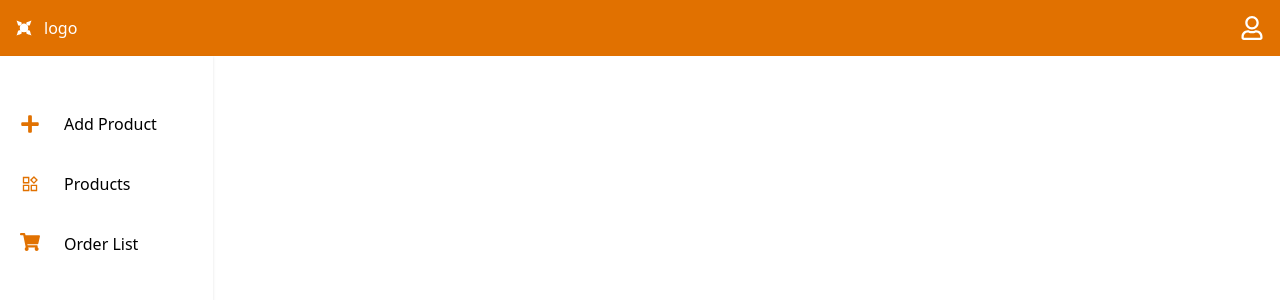
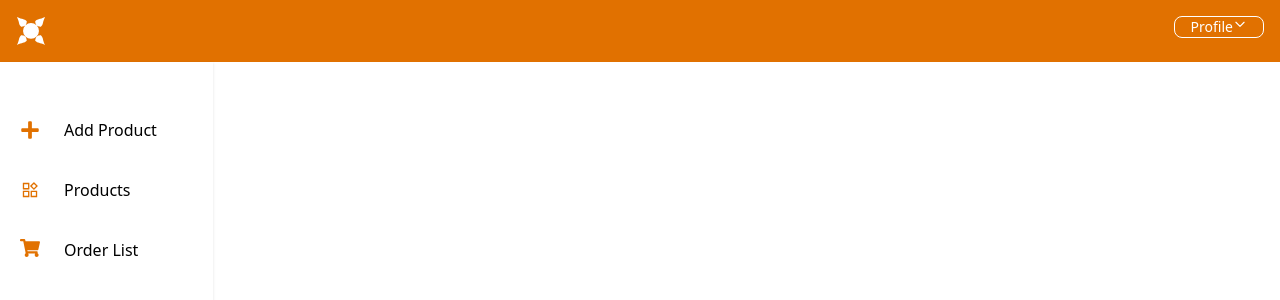
Before and after one commit to Rahulpardhan001/T-ShritApp, a React (Vite) app in the folder admin/: page / in a window 1280 px wide. Shown: the top 300 px of the page. Built offline with nearby package versions, Linux system fonts and the light colour scheme.

Commit message:
add dropdown functnality

```diff
--- a/admin/src/components/Navbar.jsx
+++ b/admin/src/components/Navbar.jsx
@@ -2,19 +2,39 @@ import React, { useState } from 'react'
 import { FaRegUser } from "react-icons/fa";
 import { GiLevelFour } from "react-icons/gi";
 import { RiLogoutCircleRLine } from "react-icons/ri";
+import { useDispatch } from 'react-redux';
+import {Link, useNavigate} from 'react-router-dom'
+import { logout } from '../Redux-toolkit/Slice/authSlice';
+import { Dropdown } from "flowbite-react";
 function Navbar() {
   const [toggle,setToggle] = useState(false)
+ const navigate =  useNavigate()
+  const dispatch = useDispatch();
   const handletoggle =()=>{
     setToggle((prev)=> !prev)
   }
 
+
+  const handleLogout =()=>{
+    console.log("hello")
+    dispatch(logout());
+    navigate("/login");
+  }
+
   return (
-    <nav className='flex justify-between bg-amber-600 p-4 text-white relative'>
-      <div className="logo flex items-center gap-3"><GiLevelFour />logo</div>
-      <div title='Profile' className="profile cursor-pointer text-2xl "onClick={handletoggle}><FaRegUser/> </div>
-     {
-      toggle?<Profile/>:""
-     }
+    <nav className='flex justify-between bg-amber-600 p-4  relative'>
+      <div className="logo flex items-center gap-3 ">
+      <Link to={'/'}><GiLevelFour className='text-3xl text-white' /></Link>
+      </div>
+      <div>
+      <Dropdown label="Profile" dismissOnClick={false} className="!border-0 !shadow-none" >
+      <Dropdown.Item onClick={handleLogout}>Logout</Dropdown.Item>
+
+    </Dropdown>
+      </div>
+      {/* <div title='Profile' className="profile cursor-pointer text-2xl "onClick={handletoggle}><FaRegUser/> </div> */}
+
+
     </nav>
   )
 }
@@ -23,17 +43,19 @@ export default Navbar
 
 
 
-export function Profile() {
-  const handleLogout =()=>{
-    console.log("hello")
-    localStorage.removeItem('Token')
-    window.location.reload();
+//  function Profile() {
+//   const dispatch = useDispatch();
+//   const handleLogout =()=>{
+//     console.log("hello")
+//     // dispatch(logout());
+//     // localStorage.removeItem('Token')
+//     // window.location.reload();
 
-  }
-  return (
-    <div className='shadow rounded bg-white text-black p-3 px-6 absolute right-6 top-11'>
-      {/* <div>userName</div> */}
-      <span className='flex gap-2 items-center'onClick={handleLogout}>Logout<RiLogoutCircleRLine /></span>
-    </div>
-  )
-}
+//   }
+//   return (
+//     <div className='shadow rounded bg-white text-black p-3 px-6 absolute right-6 top-11'>
+//       {/* <div>userName</div> */}
+//       <span className='flex gap-2 items-center' onClick={handleLogout}>Logout<RiLogoutCircleRLine /></span>
+//     </div>
+//   )
+// }
```
